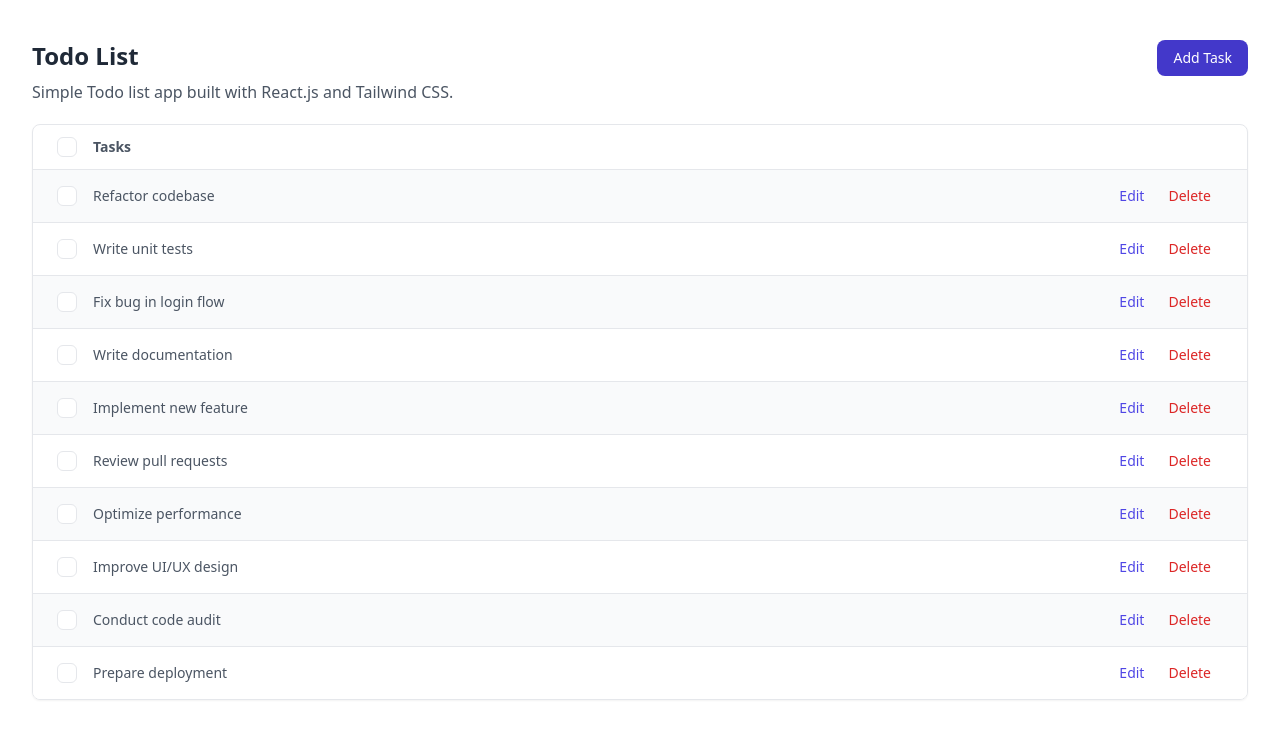
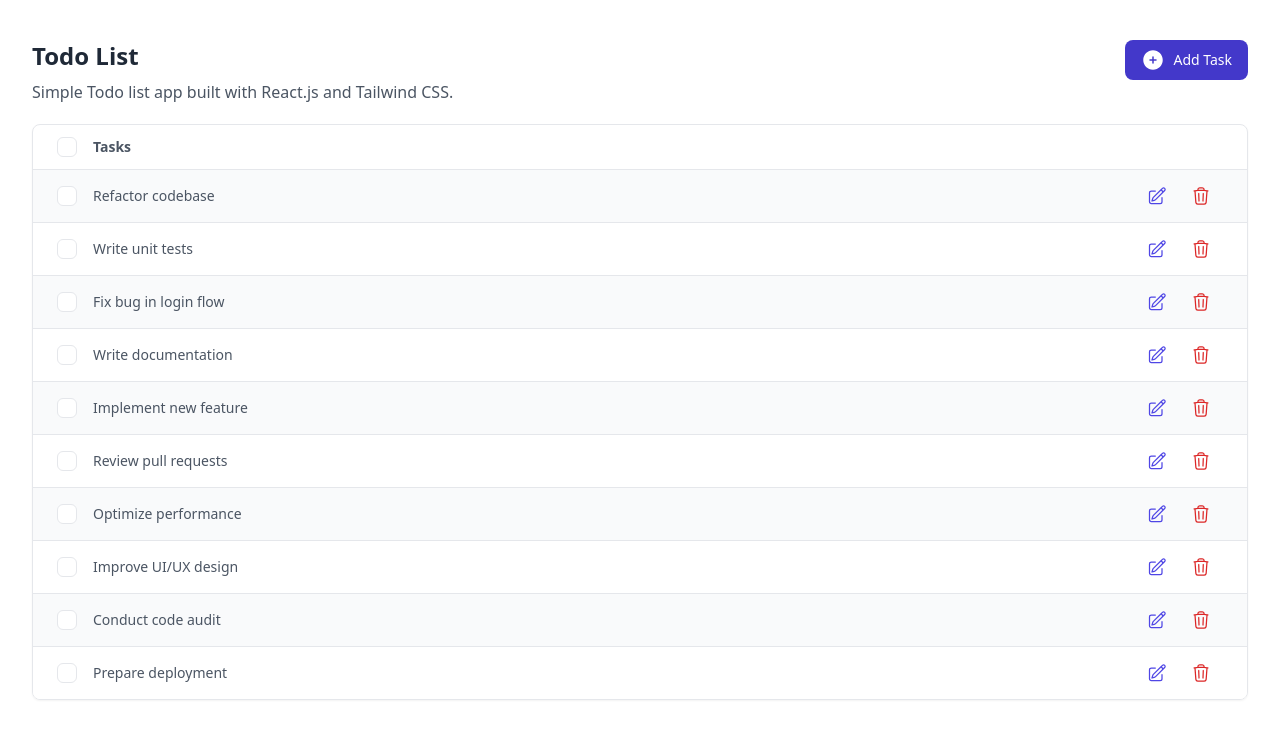
Before and after one commit to geosem42/todo-reactjs, a React (Vite) app: page / in a window 1280 px wide. Shown: the top 738 px of the page. Built offline with nearby package versions, Linux system fonts and the light colour scheme.

Commit message:
Add Task Modal

```diff
--- a/package.json
+++ b/package.json
@@ -10,6 +10,8 @@
     "preview": "vite preview"
   },
   "dependencies": {
+    "@headlessui/react": "^1.7.17",
+    "@heroicons/react": "^2.1.1",
     "autoprefixer": "^10.4.16",
     "postcss": "^8.4.32",
     "react": "^18.2.0",
--- a/src/App.jsx
+++ b/src/App.jsx
@@ -1,17 +1,28 @@
-import { useState, useEffect } from "react";
+import { useState } from "react";
 import Header from "./components/Header";
 import TaskList from "./components/TaskList";
 
 function App() {
 
-  useEffect(() => {
-  }, []);
+  const [tasks, setTasks] = useState([
+    { id: 1, title: "Refactor codebase", selected: false },
+    { id: 2, title: 'Write unit tests', selected: false },
+    { id: 3, title: "Fix bug in login flow", selected: false },
+    { id: 4, title: "Write documentation", selected: false },
+    { id: 5, title: "Implement new feature", selected: false },
+    { id: 6, title: "Review pull requests", selected: false },
+    { id: 7, title: "Optimize performance", selected: false },
+    { id: 8, title: "Improve UI/UX design", selected: false },
+    { id: 9, title: "Conduct code audit", selected: false },
+    { id: 10, title: "Prepare deployment", selected: false },
+  ]);
+
+  const [highlightedId, setHighlightedId] = useState(null);
 
   return (
-    <div className="max-w-screen-xl mx-auto mt-10 px-4 md:px-8">
-      <Header />
-
-      <TaskList />
+    <div className="max-w-screen-xl mx-auto mb-10 mt-10 px-4 md:px-8">
+      <Header tasks={tasks} setTasks={setTasks} setHighlightedId={setHighlightedId} />
+      <TaskList tasks={tasks} setTasks={setTasks} highlightedId={highlightedId} />
     </div>
   );
 }
--- a/src/components/Header.jsx
+++ b/src/components/Header.jsx
@@ -1,4 +1,7 @@
-function Header() {
+import { useState } from 'react';
+import AddTaskModal from "./partials/AddTaskModal";
+
+function Header({ tasks, setTasks, setHighlightedId }) {
   return (
     <div className="items-start justify-between md:flex">
       <div className="max-w-lg" id="header">
@@ -10,12 +13,7 @@ function Header() {
         </p>
       </div>
       <div className="mt-3 md:mt-0">
-        <a
-          href="#"
-          className="inline-block px-4 py-2 text-white duration-150 font-medium bg-indigo-700 rounded-lg hover:bg-indigo-500 active:bg-indigo-700 md:text-sm"
-        >
-          Add Task
-        </a>
+        <AddTaskModal tasks={tasks} setTasks={setTasks} setHighlightedId={setHighlightedId} />
       </div>
     </div>
   );
--- a/src/components/TaskList.jsx
+++ b/src/components/TaskList.jsx
@@ -1,27 +1,16 @@
-import { useState, useEffect } from "react";
+import { useState } from "react";
 import CheckboxAll from "./partials/CheckboxAll";
 import CheckboxItem from "./partials/CheckboxItem";
+import { TrashIcon, PencilSquareIcon } from "@heroicons/react/24/outline";
 
-function TaskList() {
-  const [tasks, setTasks] = useState([
-    { id: 1, title: "Refactor codebase", checked: false },
-    { id: 2, title: 'Write unit tests', checked: false },
-    { id: 3, title: "Fix bug in login flow", checked: false },
-    { id: 4, title: "Write documentation", checked: false },
-    { id: 5, title: "Implement new feature", checked: false },
-    { id: 6, title: "Review pull requests", checked: false },
-    { id: 7, title: "Optimize performance", checked: false },
-    { id: 8, title: "Improve UI/UX design", checked: false },
-    { id: 9, title: "Conduct code audit", checked: false },
-    { id: 10, title: "Prepare deployment", checked: false },
-  ]);
+function TaskList({ tasks, setTasks, highlightedId }) {
 
-  const handleCheck = (id) => {
-    const newTasks = tasks.map(task => task.id === id ? { ...task, checked: !task.checked } : task);
+  const handleSelect = (id) => {
+    const newTasks = tasks.map(task => task.id === id ? { ...task, selected: !task.selected } : task);
     setTasks(newTasks);
 
-    const checkedTask = newTasks.find(task => task.id === id);
-    console.log(`Task ${checkedTask.id}: ${checkedTask.title} checked status is now ${checkedTask.checked}`);
+    const selectedTask = newTasks.find(task => task.id === id);
+    console.log(`Task ${selectedTask.id}: ${selectedTask.title} selected status is now ${selectedTask.selected}`);
   };
 
   return (
@@ -38,17 +27,17 @@ function TaskList() {
         </thead>
         <tbody className="text-gray-600 divide-y">
           {tasks.map(task => (
-            <tr key={task.id} className="odd:bg-gray-50 even:bg-white">
+            <tr key={task.id} className={`odd:bg-gray-50 even:bg-white ${task.id === highlightedId ? 'highlight' : ''}`}>
             <td className="px-6 py-4 whitespace-nowrap flex items-center gap-x-4">
-              <CheckboxItem task={task} onCheck={() => handleCheck(task.id)} />
+                <CheckboxItem task={task} onCheck={() => handleSelect(task.id)} />
               {task.title}
             </td>
             <td className="text-right px-6 whitespace-nowrap">
-              <a href="#" className="py-2 px-3 font-medium text-indigo-600 hover:text-indigo-500 duration-150 hover:bg-gray-50 rounded-lg">
-                Edit
-              </a>
-              <button href="#" className="py-2 leading-none px-3 font-medium text-red-600 hover:text-red-500 duration-150 hover:bg-gray-50 rounded-lg">
-                Delete
+                <button className="py-2 px-3 font-medium text-indigo-600 hover:text-indigo-700 duration-150 hover:bg-indigo-50 rounded-lg">
+                  <PencilSquareIcon className="w-5 h-5" />
+                </button>
+              <button className="py-2 leading-none px-3 font-medium text-red-600 hover:text-red-700 duration-150 hover:bg-indigo-50 rounded-lg">
+                  <TrashIcon className="w-5 h-5" />
               </button>
             </td>
           </tr>
--- /dev/null
+++ b/src/components/partials/AddTaskModal.jsx
@@ -0,0 +1,90 @@
+import { Dialog, Transition } from '@headlessui/react'
+import { Fragment, useState } from 'react'
+import { PlusCircleIcon } from '@heroicons/react/24/solid'
+
+export default function AddTaskModal({ tasks, setTasks, setHighlightedId }) {
+  let [isOpen, setIsOpen] = useState(false)
+  let [title, setTitle] = useState('')
+
+  function closeModal() {
+    setIsOpen(false)
+    setTitle('')
+  }
+
+  function openModal() {
+    setIsOpen(true)
+  }
+
+  function addTask() {
+    const newId = tasks.length + 1;
+    setTasks(currentTasks => [{ id: newId, title, selected: false }, ...currentTasks]);
+    setHighlightedId(newId);
+    closeModal()
+  }
+
+  return (
+    <>
+      <button
+        type="button"
+        onClick={openModal}
+        className="flex items-center px-4 py-2 text-white duration-150 font-medium bg-indigo-700 rounded-lg hover:bg-indigo-800 active:bg-indigo-700 md:text-sm">
+        <PlusCircleIcon className="h-6 w-6 text-white mr-2" />
+        Add Task
+      </button>
+
+      <Transition appear show={isOpen} as={Fragment}>
+        <Dialog as="div" className="relative z-10" onClose={closeModal}>
+          <Transition.Child
+            as={Fragment}
+            enter="ease-out duration-300"
+            enterFrom="opacity-0"
+            enterTo="opacity-100"
+            leave="ease-in duration-200"
+            leaveFrom="opacity-100"
+            leaveTo="opacity-0"
+          >
+            <div className="fixed inset-0 bg-black/25" />
+          </Transition.Child>
+
+          <div className="fixed inset-0 overflow-y-auto">
+            <div className="flex min-h-full items-center justify-center p-4 text-center">
+              <Transition.Child
+                as={Fragment}
+                enter="ease-out duration-300"
+                enterFrom="opacity-0 scale-95"
+                enterTo="opacity-100 scale-100"
+                leave="ease-in duration-200"
+                leaveFrom="opacity-100 scale-100"
+                leaveTo="opacity-0 scale-95">
+                <Dialog.Panel className="w-full max-w-md transform overflow-hidden rounded-2xl bg-white p-6 text-left align-middle shadow-xl transition-all">
+                  <Dialog.Title
+                    as="h3"
+                    className="text-lg font-medium leading-6 text-gray-900">
+                    Add New Task
+                  </Dialog.Title>
+
+                  <div className="mt-4">
+                    <input type="text" value={title}
+                            onChange={e => setTitle(e.target.value)}
+                            className="bg-gray-50 border border-gray-300 text-gray-900 text-sm rounded-lg focus:ring-indigo-500 focus:border-indigo-500 focus-visible:outline-0 block w-full p-2.5" placeholder="Install Docker..." required />
+                  </div>
+
+                  <div className="flex justify-between mt-4">
+                    <button onClick={addTask} type="button" className="text-white bg-indigo-700 hover:bg-indigo-800 active:bg-indigo-700 font-medium rounded-lg text-sm w-full sm:w-auto px-5 py-2.5 text-center">Submit</button>
+
+                    <button
+                      type="button"
+                      className="inline-flex justify-center rounded-md border border-transparent bg-indigo-100 px-5 py-2.5 text-sm font-medium text-indigo-900 hover:bg-indigo-200 focus:outline-none focus-visible:ring-2 focus-visible:ring-indigo-500 active:bg-indigo-100 focus-visible:ring-offset-2"
+                      onClick={closeModal}>
+                      Cancel
+                    </button>
+                  </div>
+                </Dialog.Panel>
+              </Transition.Child>
+            </div>
+          </div>
+        </Dialog>
+      </Transition>
+    </>
+  )
+}
--- a/src/components/partials/CheckboxAll.jsx
+++ b/src/components/partials/CheckboxAll.jsx
@@ -1,12 +1,10 @@
-import { useState, useEffect } from "react";
+function CheckboxAll({ tasks, setTasks }) {
+  const isSelectedAll = tasks.every(task => task.selected);
 
-function CheckboxAll({ tasks, setTasks }) {
-  const isCheckedAll = tasks.every(task => task.checked);
+  const handleSelectAll = () => {
+    setTasks(tasks.map(task => ({ ...task, selected: !isSelectedAll })));
 
-  const handleCheckAll = () => {
-    setTasks(tasks.map(task => ({ ...task, checked: !isCheckedAll })));
-
-    if (isCheckedAll) {
+    if (isSelectedAll) {
       console.log(`All ${tasks.length} tasks unselected`);
     } else {
       console.log(`All ${tasks.length} tasks selected`);
@@ -19,8 +17,8 @@ function CheckboxAll({ tasks, setTasks }) {
         type="checkbox"
         id="checkbox-all-items"
         className="checkbox-item peer hidden"
-        checked={isCheckedAll}
-        onChange={handleCheckAll}
+        checked={isSelectedAll}
+        onChange={handleSelectAll}
       />
       <label
         htmlFor="checkbox-all-items"
--- a/src/components/partials/CheckboxItem.jsx
+++ b/src/components/partials/CheckboxItem.jsx
@@ -6,7 +6,7 @@ function CheckboxItem({ task, onCheck }) {
         id={`checkbox-${task.id}`}
         name={`checkbox-${task.id}`}
         className="checkbox-item peer hidden"
-        checked={task.checked}
+        checked={task.selected}
         onChange={onCheck}
       />
       <label
--- a/src/index.css
+++ b/src/index.css
@@ -1,3 +1,12 @@
 @tailwind base;
 @tailwind components;
 @tailwind utilities;
+
+@keyframes highlight {
+  from { background-color: #90EE90; }
+  to { background-color: white; }
+}
+
+.highlight {
+  animation: highlight 2s forwards;
+}
```
Also changed, not shown: 1 other file (tests, documents, lock files or other folders).
